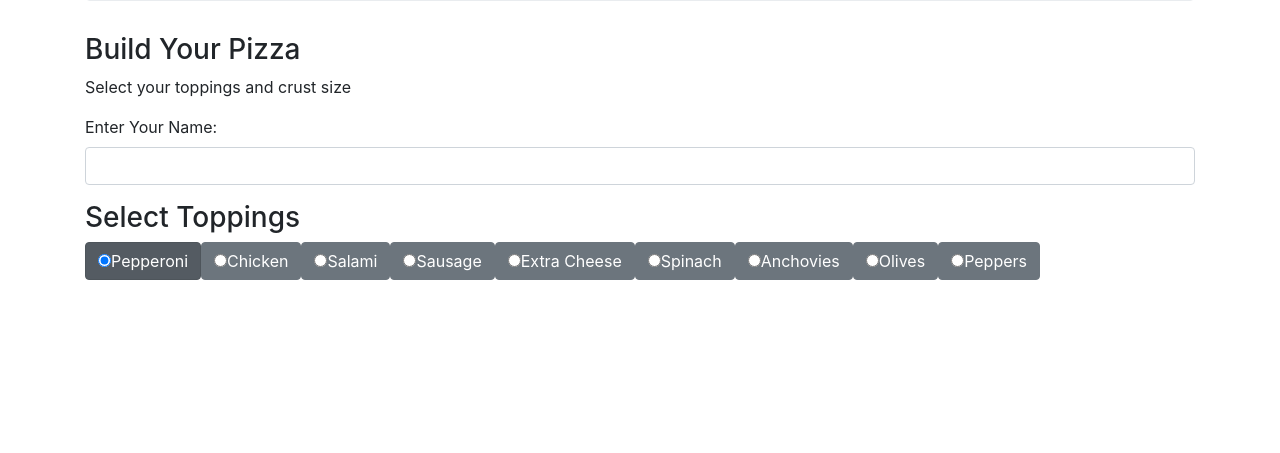
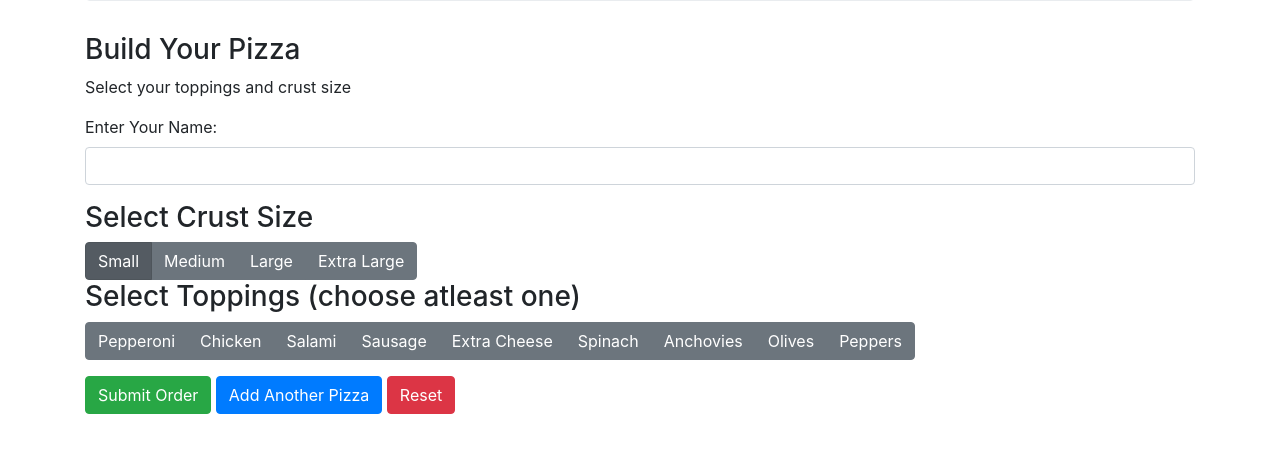
Before and after one commit to protatodev/pizza-shop, a plain HTML site: page index.html in a window 1280 px wide. Shown: the part 183-636 px from the top of the page. Drawn offline with Linux system fonts and the light colour scheme.

Commit message:
add functions for retrieving form selections

```diff
--- a/css/styles.css
+++ b/css/styles.css
@@ -0,0 +1,3 @@
+.orderStatus {
+  display: none;
+}
--- a/index.html
+++ b/index.html
@@ -19,6 +19,9 @@
         </div>
       </div>
     </div>
+    <div class="row orderStatus">
+
+    </div>
 
     <div class="row">
       <div class="col-sm-12">
@@ -29,54 +32,57 @@
             <label for="name">Enter Your Name:</label>
             <input type="text" id="name" class="form-control" required>
           </div>
-          <h3>Select Toppings</h3>
-          <div class="btn-group btn-group-toggle" data-toggle="buttons">
-            <div class="form-group">
+          <div class="form-group">
+            <h3>Select Crust Size</h3>
+            <div class="btn-group btn-group-toggle" data-toggle="buttons">
               <label class="btn btn-secondary active">
-                <input type="radio" name="toppings" id="pepperoni" autocomplete="off" checked>Pepperoni
+                <input type="radio" name="crust" id="small" autocomplete="off" value="small" checked>Small
+              </label>
+              <label class="btn btn-secondary">
+                <input type="radio" name="crust" id="medium" autocomplete="off" value="medium">Medium
+              </label>
+              <label class="btn btn-secondary">
+                <input type="radio" name="crust" id="large" autocomplete="off" value="large">Large
+              </label>
+              <label class="btn btn-secondary">
+                <input type="radio" name="crust" id="extra-large" autocomplete="off" value="extra large">Extra Large
               </label>
             </div>
-            <div class="form-group">
+          <div class="form-group">
+            <h3>Select Toppings (choose atleast one)</h3>
+            <div class="btn-group btn-group-toggle" data-toggle="buttons">
               <label class="btn btn-secondary">
-                <input type="radio" name="toppings" id="chicken" autocomplete="off">Chicken
+                <input type="checkbox" name="toppings" id="pepperoni" autocomplete="off" value="pepperoni">Pepperoni
               </label>
-            </div>
-            <div class="form-group">
               <label class="btn btn-secondary">
-                <input type="radio" name="toppings" id="salami" autocomplete="off">Salami
+                <input type="checkbox" name="toppings" id="chicken" autocomplete="off" value="chicken">Chicken
               </label>
-            </div>
-            <div class="form-group">
               <label class="btn btn-secondary">
-                <input type="radio" name="toppings" id="sausage" autocomplete="off">Sausage
+                <input type="checkbox" name="toppings" id="salami" autocomplete="off" value="salami">Salami
               </label>
-            </div>
-            <div class="form-group">
               <label class="btn btn-secondary">
-                <input type="radio" name="toppings" id="extra-cheese" autocomplete="off">Extra Cheese
+                <input type="checkbox" name="toppings" id="sausage" autocomplete="off" value="sausage">Sausage
               </label>
-            </div>
-            <div class="form-group">
               <label class="btn btn-secondary">
-                <input type="radio" name="toppings" id="spinach" autocomplete="off">Spinach
+                <input type="checkbox" name="toppings" id="extra-cheese" autocomplete="off" value="extra cheese">Extra Cheese
               </label>
-            </div>
-            <div class="form-group">
               <label class="btn btn-secondary">
-                <input type="radio" name="toppings" id="anchovies" autocomplete="off">Anchovies
+                <input type="checkbox" name="toppings" id="spinach" autocomplete="off" value="spinach">Spinach
               </label>
-            </div>
-            <div class="form-group">
               <label class="btn btn-secondary">
-                <input type="radio" name="toppings" id="olives" autocomplete="off">Olives
+                <input type="checkbox" name="toppings" id="anchovies" autocomplete="off" value="anchovies">Anchovies
               </label>
-            </div>
-            <div class="form-group">
               <label class="btn btn-secondary">
-                <input type="radio" name="toppings" id="peppers" autocomplete="off">Peppers
+                <input type="checkbox" name="toppings" id="olives" autocomplete="off" value="olives">Olives
+              </label>
+              <label class="btn btn-secondary">
+                <input type="checkbox" name="toppings" id="peppers" autocomplete="off" value="peppers">Peppers
               </label>
             </div>
           </div>
+          <button class="btn btn-success" type="submit" id="placeOrder">Submit Order</button>
+          <button class="btn btn-primary" type="button" id="addPizza">Add Another Pizza</button>
+          <button class="btn btn-danger" type="reset" id="startOver">Reset</button>
         </form>
       </div>
     </div>
--- a/js/scripts.js
+++ b/js/scripts.js
@@ -81,3 +81,36 @@ Order.prototype.getOrderTotal = function() {
 
   return total;
 }
+
+function getSelectedToppings() {
+  var toppings = [];
+
+  $("input[type=checkbox]").each(function() {
+    if(this.checked) {
+      toppings.push(this.value)
+    }
+  });
+
+  return toppings;
+}
+
+function getSelectedCrust() {
+  var crust = $("input[name='crust']:checked").val();
+}
+
+$(document).ready(function() {
+  var pizza;
+  var toppings = [];
+  var crust;
+
+  $("button#addPizza").click(function() {
+    toppings = getSelectedToppings();
+    crust = getSelectedCrust();
+    pizza = new Pizza()
+    $(".orderStatus").append("<col-sm>" +
+                              "<h4>Pizza " +
+
+  )
+  });
+
+});
```
